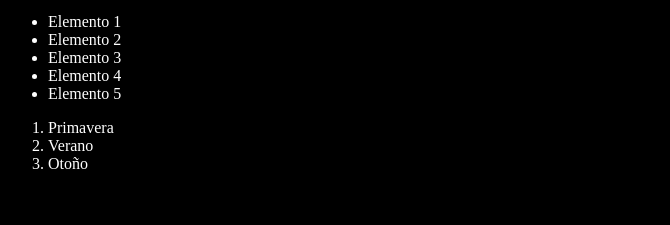
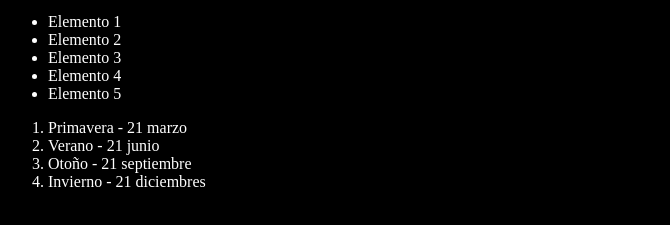
Before and after one commit to PabloGZumaeta/youtube-git, a plain HTML site: page index.html in a window 1280 px wide. Shown: the part 101-326 px from the top of the page, without its empty margins (0-670 px from the left). Drawn offline with Linux system fonts and the light colour scheme.

Commit message:
Agregando estaciones del año con fecha de incio

```diff
--- a/index.html
+++ b/index.html
@@ -21,9 +21,10 @@
       <li>Elemento 5</li>
     </ul>
     <ol>
-      <li>Primavera</li>
-      <li>Verano</li>
-      <li>Otoño</li>
+      <li>Primavera - 21 marzo</li>
+      <li>Verano - 21 junio</li>
+      <li>Otoño - 21 septiembre</li>
+      <li>Invierno - 21 diciembres</li>
     </ol>
     <script src="index.html"></script>
   </body>
```
